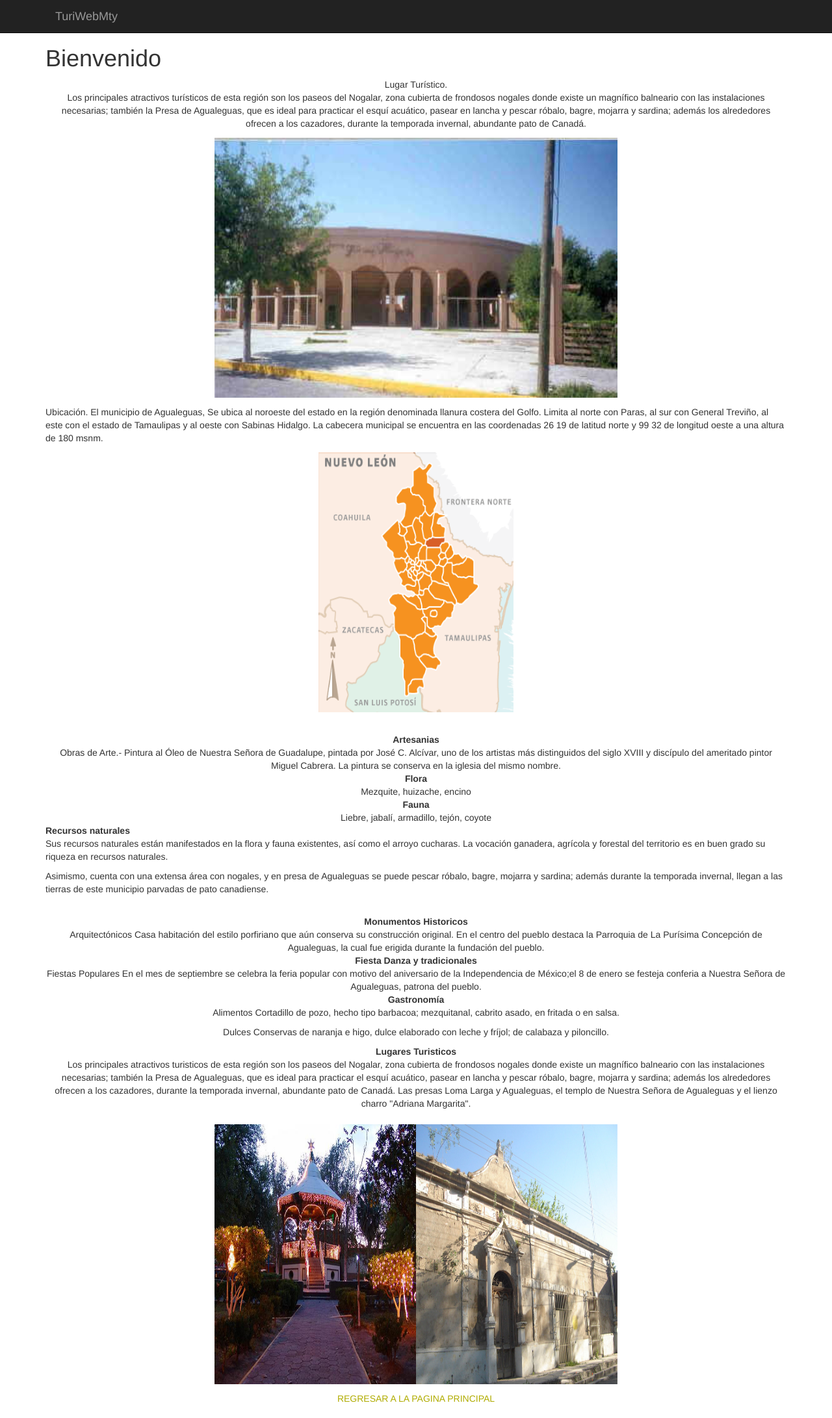
After one commit to CeciliaCortes/TURIWEBMty, an ASP.NET MVC app: page /Agualeguas in a window 1280 px wide. The commit adds this page. Shown: the whole page at 65% size. Run offline with ASP.NET Core 8 and stand-ins for ASP.NET MVC 5, Linux system fonts and the light colour scheme; the project's own start-up code is not run, and a stand-in starts its controllers and pages; some libraries are stand-ins or nearby versions.

Commit message:
agualeguas

```diff
--- /dev/null
+++ b/TURIWEBMty/TURIWEBMty/Views/Agualeguas/Index.cshtml
@@ -0,0 +1,128 @@
+
+@{
+    ViewBag.Title = "Index";
+    Layout = "~/Views/Shared/_Layout.cshtml";
+}
+
+<!DOCTYPE html>
+<html lang="pt-br">
+<head>
+    <meta charset="utf-8">
+</head>
+
+
+<body>
+    <div id="inicio"></div>
+    <div id="header">
+        <?php
+        include "include/azulagualeguas.php";
+        ?>
+        <div id="page">
+            <h1>Bienvenido </h1>
+            <?php
+            include "include/compartir.php";
+            ?>
+
+
+            <center>
+                Lugar Tur&iacute;stico.<br>
+                Los principales atractivos tur&iacute;sticos de esta regi&oacute;n son los paseos del Nogalar, zona cubierta de frondosos nogales donde existe un magn&iacute;fico balneario con las instalaciones necesarias; tambi&eacute;n la Presa de Agualeguas, que es ideal para practicar el esqu&iacute; acu&aacute;tico, pasear en lancha y pescar r&oacute;balo, bagre, mojarra y sardina; adem&aacute;s los alrededores ofrecen a los cazadores, durante la temporada invernal, abundante pato de Canad&aacute;.<br>
+            </center>
+            <center>
+                <img style="margin:12px 0 12px 0;" src="img/lomalarga.jpg" width="620" height="400" alt="Imagen para el intro" title="Allende"><br>
+            </center>
+        </div>
+        Ubicaci&oacute;n.  El municipio de Agualeguas, Se ubica al noroeste del estado en la regi&oacute;n denominada llanura costera del Golfo. Limita al norte con Paras, al sur con General Treviño, al este con el estado de Tamaulipas y al oeste con Sabinas Hidalgo. La cabecera municipal se encuentra en las coordenadas 26 19 de latitud norte y 99 32 de longitud oeste a una altura de 180 msnm.<br>
+
+
+        <center>
+            <img style="margin:12px 0 12px 0;" src="img/agualeguasmapa.jpg" width="300" height="400" alt="Imagen para el intro" title="Allende"><br>
+        </center>
+        <br>
+
+    </div>
+
+    <center>
+        <b>
+            Artesanias
+        </b><br>
+        Obras de Arte.- Pintura al &Oacute;leo de Nuestra Se&ntilde;ora de Guadalupe, pintada por Jos&eacute; C. Alc&iacute;var, uno de los artistas m&aacute;s distinguidos del siglo XVIII y disc&iacute;pulo del ameritado pintor Miguel Cabrera. La pintura se conserva en la iglesia del mismo nombre.  <br>
+    </center>
+
+    <center>
+        <b>Flora </b>
+        <br>
+        Mezquite, huizache, encino
+    </center>
+
+    <center>
+        <b>Fauna</b> <br>
+
+        Liebre, jabal&iacute;, armadillo, tej&oacute;n, coyote
+
+    </center>
+    <b>
+        Recursos naturales
+    </b>
+    <br>
+    <p>
+        Sus recursos naturales están manifestados en la flora y fauna existentes, as&iacute; como el arroyo cucharas. La vocaci&oacute;n ganadera, agr&iacute;cola y forestal del territorio es en buen grado su riqueza en recursos naturales.
+    </p>
+    <p>
+        Asimismo, cuenta con una extensa área con nogales, y en presa de Agualeguas se puede pescar r&oacute;balo, bagre, mojarra y sardina; adem&aacute;s durante la temporada invernal, llegan a las tierras de este municipio parvadas de pato canadiense.
+    </p>
+    <br>
+    <center>
+        <b>
+            Monumentos Historicos
+        </b><br>
+        Arquitect&oacute;nicos
+        Casa habitación del estilo porfiriano que a&uacute;n conserva su construcci&oacute;n original.
+        En el centro del pueblo destaca la Parroquia de La Pur&iacute;sima Concepci&oacute;n de Agualeguas, la cual fue erigida durante la fundaci&oacute;n del pueblo. <br>
+    </center>
+
+    <center>
+
+        <b>
+            Fiesta Danza y tradicionales
+        </b><br>
+        Fiestas Populares
+        En el mes de septiembre se celebra la feria popular con motivo del aniversario de la Independencia de M&eacute;xico;el 8 de enero se festeja conferia a Nuestra Señora de Agualeguas, patrona del pueblo. <br>
+    </center>
+
+    <center>
+        <b>
+            Gastronomía
+        </b>	<br>
+        <p>
+            Alimentos
+            Cortadillo de pozo, hecho tipo barbacoa; mezquitanal, cabrito asado, en fritada o en salsa.
+        </p>
+        <p>
+            Dulces
+            Conservas de naranja e higo, dulce elaborado con leche y fr&iacute;jol; de calabaza y piloncillo.
+        </p>
+    </center>
+
+
+    <center>
+        <b>
+            Lugares Turisticos
+        </b><br>
+        <p>
+            Los principales atractivos turisticos de esta región son los paseos del Nogalar, zona cubierta de frondosos nogales donde existe un magn&iacute;fico balneario con las instalaciones necesarias; tambi&eacute;n la Presa de Agualeguas, que es ideal para practicar el esqu&iacute; acu&aacute;tico, pasear en lancha y pescar r&oacute;balo, bagre, mojarra y sardina; adem&aacute;s los alrededores ofrecen a los cazadores, durante la temporada invernal, abundante pato de Canad&aacute;.
+            Las presas Loma Larga y Agualeguas, el templo de Nuestra Señora de Agualeguas y el lienzo charro "Adriana Margarita".
+        </p>
+    </center>
+
+    <center>
+        <img style="margin:12px 0 12px 0;" src="img/agualeguasmonumento.jpg" width="620" height="400" alt="Imagen para el intro" title="Allende"><br>
+    </center>
+
+
+
+    <center>
+        <a href="index2.php"><font color="#black">REGRESAR A LA PAGINA PRINCIPAL</font></a><br>
+    </center>
+</body>
+</html>
--- a/TURIWEBMty/TURIWEBMty/Views/Monterrey/Monterrey.cshtml
+++ b/TURIWEBMty/TURIWEBMty/Views/Monterrey/Monterrey.cshtml
@@ -1,3 +1,9 @@
+@model IEnumerable<TURIWEBMty.Models.logio>
+@{
+    ViewBag.Title = "Index";
+    Layout = "~/Views/Shared/_Layout.cshtml";
+}
+
 <link href="style/estilo.css" rel="stylesheet" type="text/css" media="screen">
 
 <body>
```
Also changed, not shown: TURIWEBMty/TURIWEBMty/Views/Paras/Index.cshtml (added, +7 -0 lines), TURIWEBMty/TURIWEBMty/Views/Principal/Index.cshtml (+12 -7 lines), TURIWEBMty/TURIWEBMty/TURIWEBMty.csproj.
